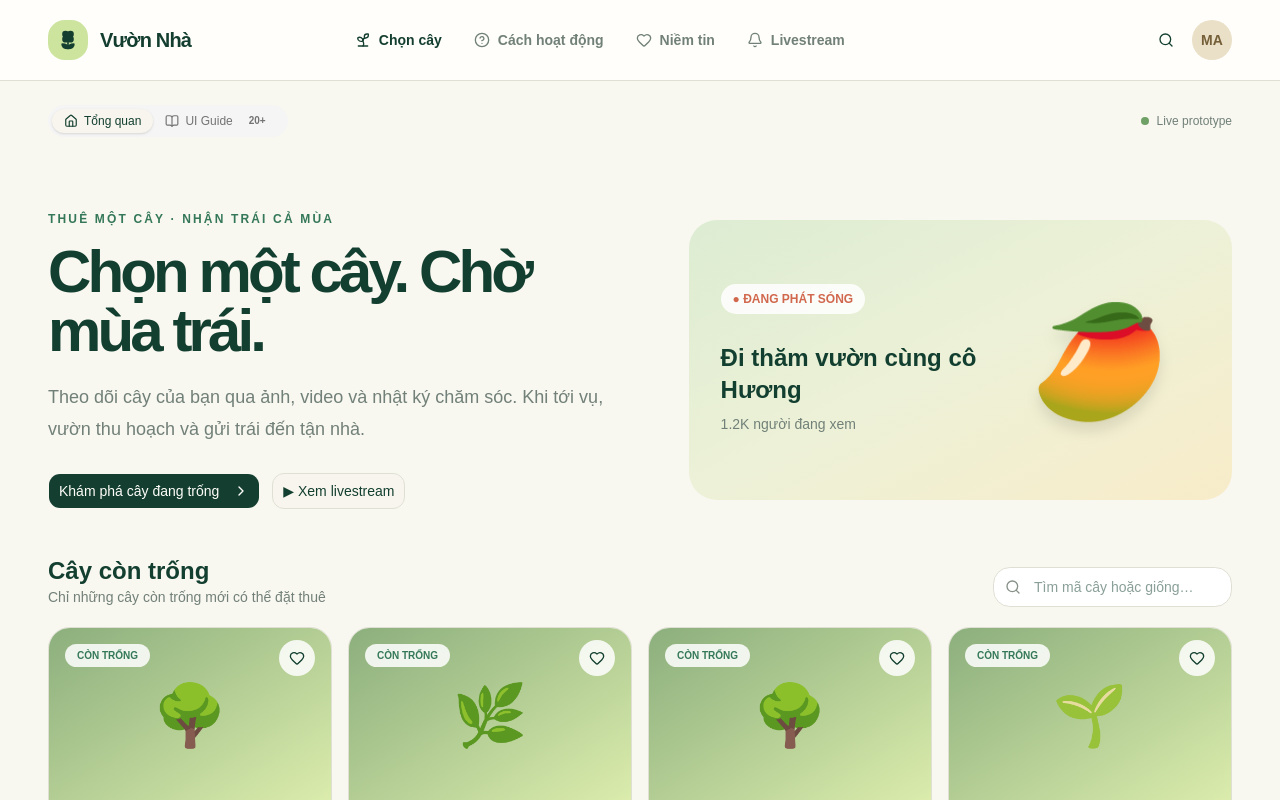
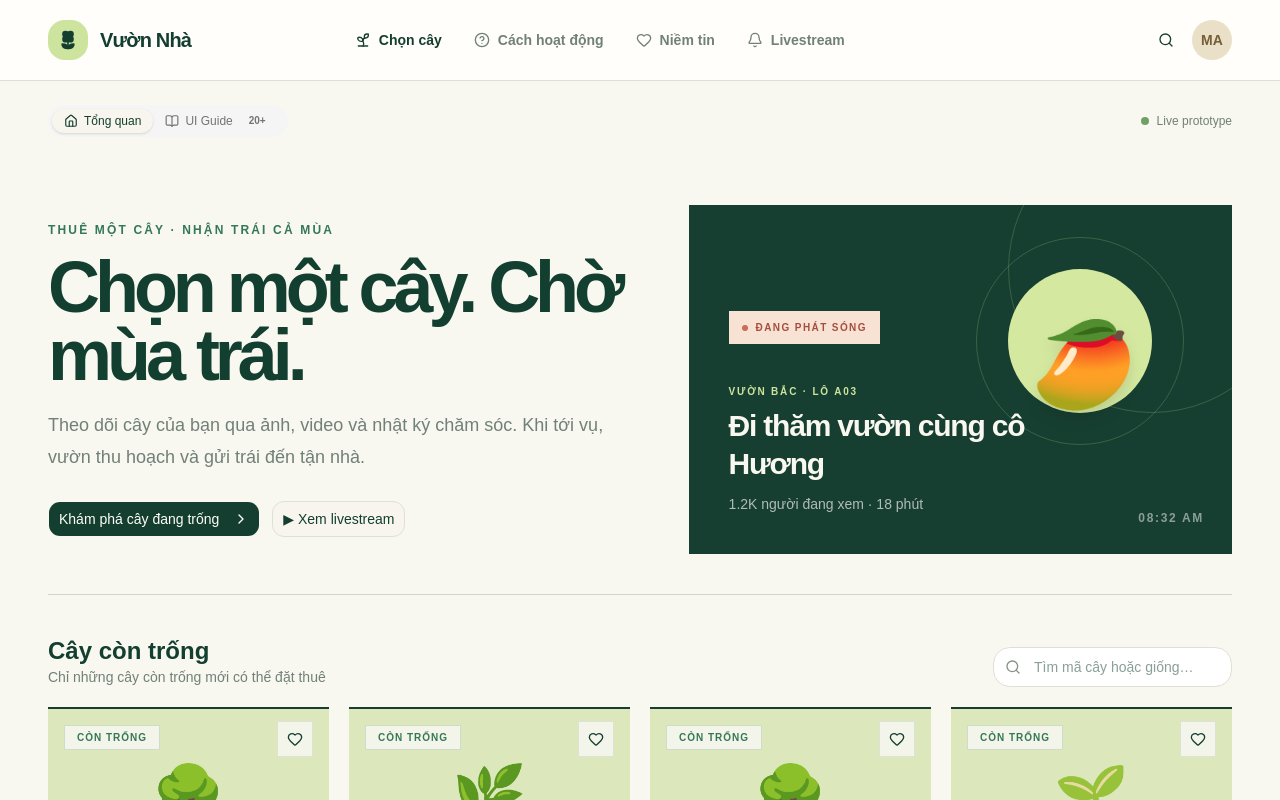
Before and after one commit to thuong22092k3/home-farm, a Next.js app: page / in a window 1280 px wide. Shown: the top 800 px of the page. Built offline with nearby package versions, Linux system fonts and the light colour scheme.

Commit message:
Resolve | UI

```diff
--- a/src/app/globals.css
+++ b/src/app/globals.css
@@ -128,11 +128,11 @@
   }
   body {
     @apply bg-background text-foreground;
-    background-image: radial-gradient(
-      circle at 85% -10%,
-      rgba(201, 224, 158, 0.22),
-      transparent 30%
-    );
+    background-image:
+      linear-gradient(rgba(20, 63, 48, 0.028) 1px, transparent 1px),
+      linear-gradient(90deg, rgba(20, 63, 48, 0.028) 1px, transparent 1px),
+      radial-gradient(circle at 85% -10%, rgba(201, 224, 158, 0.22), transparent 30%);
+    background-size: 32px 32px, 32px 32px, auto;
   }
   html {
     @apply font-sans;
--- a/src/components/vuon-nha-workspace.tsx
+++ b/src/components/vuon-nha-workspace.tsx
@@ -234,14 +234,14 @@ function UserOverview({ locale }: { locale: Locale }) {
   ];
   return (
     <div className="mx-auto max-w-[1480px]">
-      <section className="vn-rise grid min-h-[390px] items-center gap-10 py-10 lg:grid-cols-[1.05fr_.95fr]">
-        <div>
+      <section className="vn-rise grid min-h-[430px] items-stretch gap-10 border-b border-[#cfd6c7] py-10 lg:grid-cols-[1.05fr_.95fr]">
+        <div className="flex flex-col justify-center">
           <p className="text-xs font-extrabold tracking-[.18em] text-[#347858]">
             {locale === "vi"
               ? "THUÊ MỘT CÂY · NHẬN TRÁI CẢ MÙA"
               : "RENT A TREE · RECEIVE A SEASON"}
           </p>
-          <h1 className="mt-4 max-w-2xl text-5xl font-black leading-[.98] tracking-[-.065em] sm:text-6xl">
+          <h1 className="mt-4 max-w-2xl text-5xl font-black leading-[.94] tracking-[-.07em] sm:text-7xl">
             {c.userTitle}
           </h1>
           <p className="mt-5 max-w-2xl text-lg leading-8 text-[#718078]">
@@ -260,26 +260,36 @@ function UserOverview({ locale }: { locale: Locale }) {
             </AppButton>
           </div>
         </div>
-        <div className="relative flex min-h-[280px] items-center overflow-hidden rounded-[28px] bg-gradient-to-br from-[#dcecd2] via-[#edf1d7] to-[#f8ecc9] p-8">
-          <div>
-            <span className="rounded-full bg-white/85 px-3 py-2 text-xs font-bold text-[#d1684e]">
-              ● {locale === "vi" ? "ĐANG PHÁT SÓNG" : "LIVE NOW"}
+        <div className="group relative flex min-h-[320px] items-end overflow-hidden bg-[#173f31] p-7 text-[#f8f7f0] sm:p-10">
+          <div className="absolute -right-16 -top-20 size-72 rounded-full border border-[#cde49f]/20 transition-transform duration-700 group-hover:scale-110" />
+          <div className="absolute right-5 top-4 size-52 rounded-full border border-[#cde49f]/20 sm:right-12 sm:top-8" />
+          <div className="absolute right-16 top-14 size-36 rounded-full bg-[#d4e89f] sm:right-20 sm:top-16" />
+          <span className="absolute right-20 top-20 text-[84px] drop-shadow-xl transition duration-500 group-hover:-rotate-6 group-hover:scale-110 sm:right-24 sm:top-24">
+            🥭
+          </span>
+          <div className="relative z-10 max-w-sm">
+            <span className="inline-flex items-center gap-2 border border-[#f7e2d4]/30 bg-[#f7e2d4] px-3 py-2 text-[10px] font-black tracking-[.14em] text-[#a44f3e]">
+              <span className="size-1.5 animate-pulse rounded-full bg-[#c45445]" />
+              {locale === "vi" ? "ĐANG PHÁT SÓNG" : "LIVE NOW"}
             </span>
-            <h2 className="mt-8 max-w-xs text-2xl font-black">
+            <p className="mt-10 text-[10px] font-bold tracking-[.18em] text-[#cde49f]">
+              VƯỜN BẮC · LÔ A03
+            </p>
+            <h2 className="mt-2 max-w-xs text-3xl font-black leading-tight tracking-[-.04em]">
               {locale === "vi"
                 ? "Đi thăm vườn cùng cô Hương"
                 : "Visit the farm with Ms. Huong"}
             </h2>
-            <p className="mt-2 text-sm text-[#718078]">
-              1.2K {locale === "vi" ? "người đang xem" : "watching"}
+            <p className="mt-3 text-sm text-white/65">
+              1.2K {locale === "vi" ? "người đang xem · 18 phút" : "watching · 18 minutes"}
             </p>
           </div>
-          <div className="absolute right-8 text-[110px] drop-shadow-xl sm:right-16">
-            🥭
-          </div>
+          <span className="absolute bottom-7 right-7 text-xs font-bold tracking-[.14em] text-white/50">
+            08:32 AM
+          </span>
         </div>
       </section>
-      <div className="mb-5 flex flex-col justify-between gap-4 sm:flex-row sm:items-end">
+      <div className="mb-5 mt-10 flex flex-col justify-between gap-4 sm:flex-row sm:items-end">
         <div>
           <h2 className="text-2xl font-black">{c.available}</h2>
           <p className="text-sm text-[#718078]">
@@ -300,20 +310,23 @@ function UserOverview({ locale }: { locale: Locale }) {
           />
         </div>
       </div>
-      <div className="grid gap-4 sm:grid-cols-2 xl:grid-cols-4">
-        {trees.map((tree) => (
+      <div className="grid gap-x-5 gap-y-8 sm:grid-cols-2 xl:grid-cols-4">
+        {trees.map((tree, index) => (
           <article
             key={tree.id}
-            className="group overflow-hidden rounded-2xl border bg-[#fffefa] transition hover:-translate-y-1 hover:shadow-xl"
+            className="group overflow-hidden border-t-2 border-[#173f31] bg-[#fffefa] transition duration-300 hover:-translate-y-1 hover:shadow-[0_18px_45px_rgba(20,63,48,.12)]"
           >
-            <div className="relative grid h-44 place-items-center bg-gradient-to-br from-[#8caf7d] to-[#dcedad]">
-              <span className="absolute left-4 top-4 rounded-full bg-white/85 px-3 py-1 text-[10px] font-bold text-[#347858]">
+            <div className="relative grid h-44 place-items-center overflow-hidden bg-[#dce8bc]">
+              <span className="absolute -bottom-8 -right-5 text-[120px] font-black leading-none text-[#173f31]/[.06]">
+                {String(index + 1).padStart(2, "0")}
+              </span>
+              <span className="absolute left-4 top-4 border border-[#347858]/20 bg-[#f8f7f0]/90 px-3 py-1 text-[10px] font-black tracking-[.1em] text-[#347858]">
                 {locale === "vi" ? "CÒN TRỐNG" : "AVAILABLE"}
               </span>
-              <button className="absolute right-4 top-3 grid size-9 place-items-center rounded-full bg-white/85">
+              <button className="absolute right-4 top-3 grid size-9 place-items-center border border-[#173f31]/10 bg-[#f8f7f0]/90 transition hover:bg-white">
                 <Heart className="size-4" />
               </button>
-              <span className="text-6xl transition group-hover:scale-110">
+              <span className="relative text-6xl transition duration-500 group-hover:-translate-y-1 group-hover:scale-110">
                 {tree.emoji}
               </span>
             </div>
```
